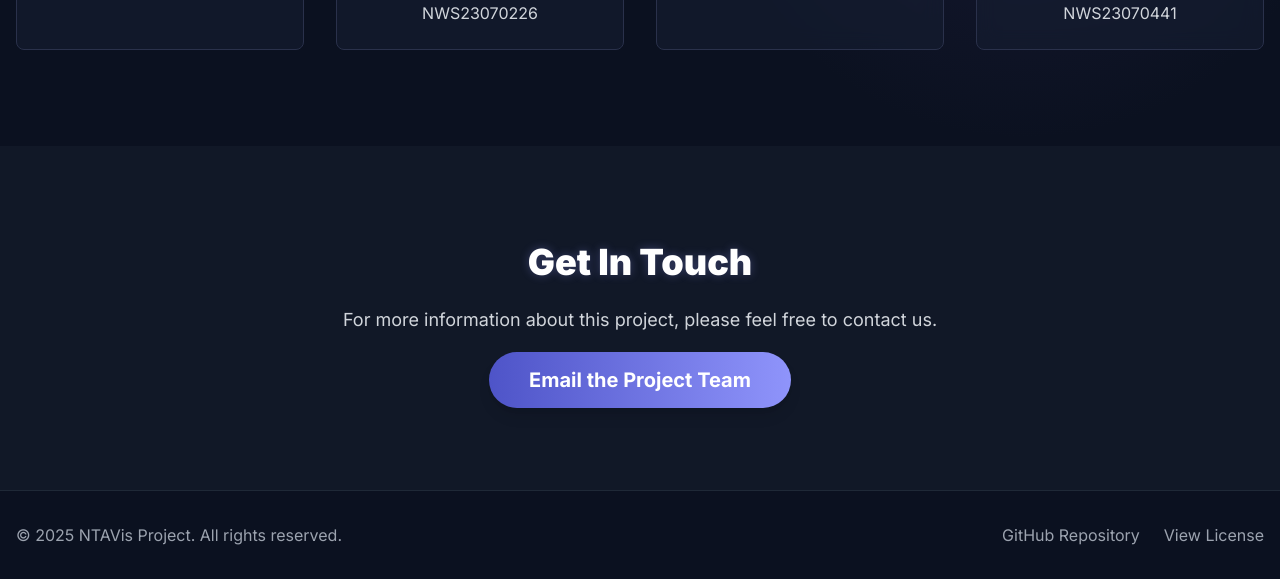
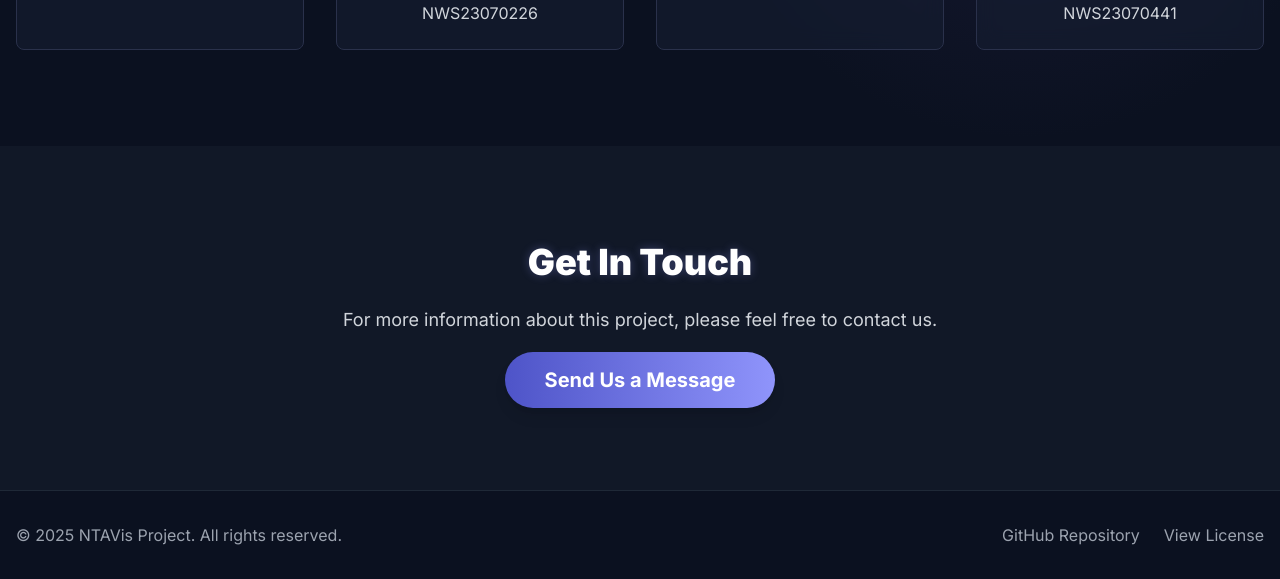
Before and after one commit to hadeef-cmd/NTAVis, a plain HTML site: page index.html in a window 1280 px wide. Shown: the part 2379-2958 px from the top of the page. Drawn offline with nearby package versions, Linux system fonts and the light colour scheme.

Commit message:
FEAT: Finalized index.html with image URLs and Google Form link

```diff
--- a/index.html
+++ b/index.html
@@ -4,13 +4,11 @@
     <meta charset="UTF-8">
     <meta name="viewport" content="width=device-width, initial-scale=1.0">
     <title>NTAVis Project - Home</title>
-    <!-- 🛑 FINAL FIX: Loading Tailwind directly from CDN. This replaces the complex local CSS link. -->
     <script src="https://cdn.tailwindcss.com"></script>
     <link rel="preconnect" href="https://fonts.googleapis.com">
     <link rel="preconnect" href="https://fonts.gstatic.com" crossorigin>
     <link href="https://fonts.googleapis.com/css2?family=Inter:wght@400;600;700;900&display=swap" rel="stylesheet">
 
-    <!-- Custom CSS Styles (Replaces input.css and style.css content) -->
     <style>
         body {
             font-family: 'Inter', sans-serif;
@@ -59,7 +57,6 @@
                 <a href="#contact" class="hover:text-white transition-colors">Contact</a>
             </div>
 
-            <!-- Hamburger Button (Mobile) -->
             <button id="menu-btn" class="md:hidden z-50">
                 <svg xmlns="http://www.w3.org/2000/svg" width="24" height="24" viewBox="0 0 24 24" fill="none" stroke="currentColor" stroke-width="2" stroke-linecap="round" stroke-linejoin="round" class="w-6 h-6 text-white">
                     <line x1="3" y1="12" x2="21" y2="12"></line>
@@ -69,7 +66,6 @@
             </button>
         </nav>
 
-        <!-- Mobile Menu -->
         <div id="mobile-menu" class="hidden md:hidden absolute top-full left-0 w-full" style="background-color: rgba(11, 17, 32, 0.95); backdrop-filter: blur(10px);">
             <a href="#home" class="block text-center p-4 border-b border-gray-800 hover:bg-gray-800">Home</a>
             <a href="#features" class="block text-center p-4 border-b border-gray-800 hover:bg-gray-800">Features</a>
@@ -143,7 +139,6 @@
 
                 <div class="flex justify-center mb-16">
                     <div class="card rounded-lg p-8 text-center w-full md:w-1/2 lg:w-1/4">
-                        <!-- SUPERVISOR IMAGE -->
                         <img src="https://i.imgur.com/b4Lfcar.jpeg"
                              alt="Mr. Muhammad Shafiq Othman"
                              class="w-32 h-32 rounded-full mx-auto mb-5 border-4 border-indigo-400 shadow-lg">
@@ -157,7 +152,6 @@
                 <div class="grid grid-cols-1 md:grid-cols-2 lg:grid-cols-4 gap-8">
 
                     <div class="card rounded-lg p-6 text-center">
-                        <!-- MEMBER 1: Muhammad Hadif Shah -->
                         <img src="https://i.imgur.com/fyZoKHR.jpeg"
                              alt="Muhammad Hadif Shah"
                              class="w-28 h-28 rounded-full mx-auto mb-4 border-2 border-gray-600">
@@ -165,7 +159,6 @@
                         <p class="text-gray-300">NWS23070107</p> </div>
 
                     <div class="card rounded-lg p-6 text-center">
-                        <!-- MEMBER 2: Muhammad Aniq Altamis -->
                         <img src="https://i.imgur.com/0pZ8MzK.jpeg"
                              alt="Muhammad Aniq Altamis"
                              class="w-28 h-28 rounded-full mx-auto mb-4 border-2 border-gray-600">
@@ -173,7 +166,6 @@
                         <p class="text-gray-300">NWS23070226</p> </div>
 
                     <div class="card rounded-lg p-6 text-center">
-                        <!-- MEMBER 3: Muhammad Atiq -->
                         <img src="https://i.imgur.com/yL3nUk0.jpeg"
                              alt="Muhammad Atiq"
                              class="w-28 h-28 rounded-full mx-auto mb-4 border-2 border-gray-600">
@@ -181,7 +173,6 @@
                         <p class="text-gray-300">NWS23070120</p> </div>
 
                     <div class="card rounded-lg p-6 text-center">
-                        <!-- MEMBER 4: Muhammad Darwisy Irfan -->
                         <img src="https://i.imgur.com/UHWXpo6.jpeg"
                              alt="Muhammad Darwisy Irfan"
                              class="w-28 h-28 rounded-full mx-auto mb-4 border-2 border-gray-600">
@@ -195,9 +186,10 @@
             <div class="container mx-auto px-4">
                 <h2 class="text-4xl font-black text-white mb-6 text-glow">Get In Touch</h2>
                 <p class="text-lg text-gray-300 mb-8">For more information about this project, please feel free to contact us.</p>
-                <a href="mailto:hadifshahwork@gmail.com"
+                <a href="https://forms.gle/DpZhAaXy1gFZnNLT9"
+                   target="_blank" rel="noopener noreferrer"
                    class="text-xl font-bold text-white btn-primary rounded-full py-4 px-10 shadow-lg">
-                   Email the Project Team
+                   Send Us a Message
                 </a>
             </div>
         </section>
```
